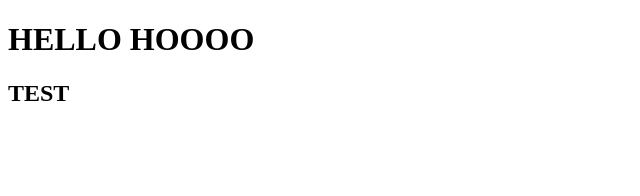
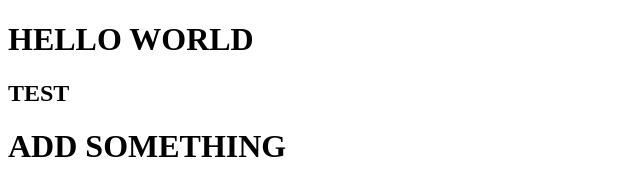
Before and after one commit to Xsmitylnwza/TEST-GIT, a plain HTML site: page index.html in a window 1280 px wide. Shown: the whole page, without its empty margins (0-640 px from the left). Drawn offline with Linux system fonts and the light colour scheme.

Commit message:
Update index.html

```diff
--- a/index.html
+++ b/index.html
@@ -6,7 +6,8 @@
     <title>Document</title>
 </head>
 <body>
-    <h1>HELLO HOOOO</h1>
+    <h1>HELLO WORLD</h1>
     <h2>TEST</h2>
+    <h1>ADD SOMETHING</h1>
 </body>
 </html>
```
